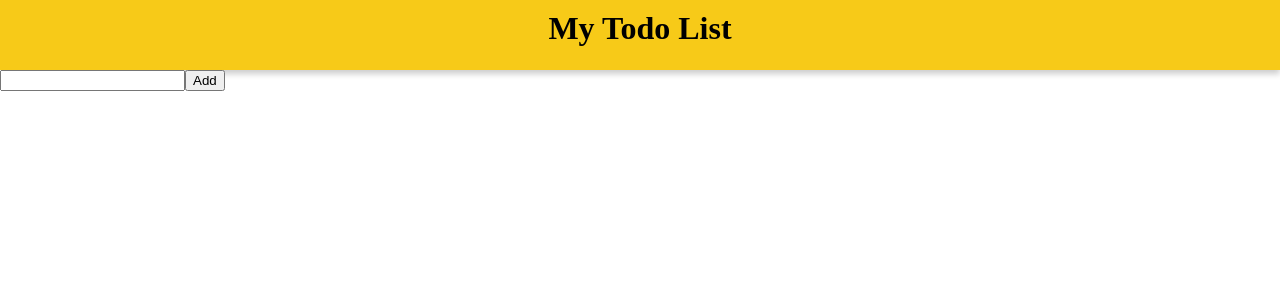
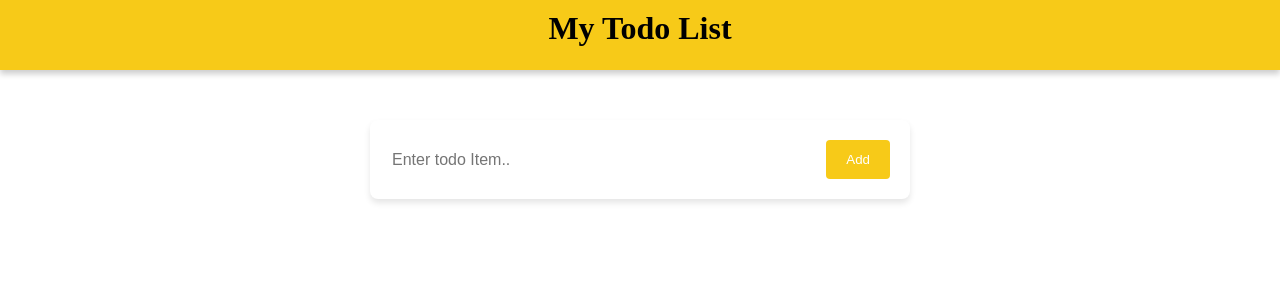
Before and after one commit to NipuniVithana/Todo_Application, a React (Vite) app in the folder todoapp/: page / in a window 1280 px wide. Shown: the top 300 px of the page. Built offline with nearby package versions, Linux system fonts and the light colour scheme.

Commit message:
add styles to form

```diff
--- /dev/null
+++ b/todoapp/src/components/Form.jsx
@@ -0,0 +1,27 @@
+import { useState } from 'react';
+
+import styles from './form.module.css';
+
+export default function Form({todos, setTodos}){
+    const [todo,setTodo] = useState();
+
+
+    function handleSubmit(e){
+        e.preventDefault();
+        setTodos([...todos,todo]);
+        setTodo(" ");
+
+      }
+    return (
+        <form className={styles.todoform} onSubmit={handleSubmit}>
+            <div className={styles.inputContainer}>
+                <input className ={styles.moderninput} onChange={(e)=>setTodo(e.target.value)}
+                value={todo}
+                type = "text"
+                placeholder='Enter todo Item..'
+                />
+                <button className={styles.modernbutton}type="submit">Add</button>
+            </div>
+        </form>
+    )
+}
--- a/todoapp/src/components/Todo.jsx
+++ b/todoapp/src/components/Todo.jsx
@@ -1,27 +1,16 @@
-import React, { useState } from 'react';
+import { useState } from 'react';
 
-import TodoItem from './TodoItem';
+import Form from './Form';
+import TodoList from './TodoList';
 
 function Todo() {
-  const [todo,setTodo] = useState();
+
   const [todos,setTodos] = useState([]);
-  function handleSubmit(e){
-    e.preventDefault();
-    setTodos([...todos,todo]);
-    setTodo(" ");
 
-  }
   return (
     <div>
-        <form onSubmit={handleSubmit}>
-            <input onChange={(e)=>setTodo(e.target.value)}
-            value={todo}
-            type = "text"/>
-            <button type="submit">Add</button>
-        </form>
-        {todos.map((item)=>(
-            <TodoItem key={item} item={item}/>
-            ))}
+        <Form todos={todos} setTodos={setTodos}/>
+        <TodoList todos={todos}/>
     </div>
   )
 }
--- /dev/null
+++ b/todoapp/src/components/TodoList.jsx
@@ -0,0 +1,11 @@
+import TodoItem from './TodoItem';
+
+export default function TodoList({todos}){
+    return (
+        <div>
+          {todos.map((item)=>(
+            <TodoItem key={item} item={item}/>
+            ))}
+        </div>
+    )
+}
--- /dev/null
+++ b/todoapp/src/components/form.module.css
@@ -0,0 +1,33 @@
+.todoform{
+    background-color: white;
+    border-radius: 8px;
+    padding: 20px;
+    width: 500px;
+    margin : 0 auto;
+    margin-top: 50px;
+    box-shadow: 0 4px 6px rgb(0, 0, 0, 0.1);
+
+}
+.moderninput{
+    width: 100%;
+    border: none;
+    display:block;
+    color:black;
+    font-size:16px;
+}
+.moderninput:focus{
+    outline:none;
+}
+.modernbutton{
+    display: inline-block;
+    border: none;
+    border-radius: 4px;
+    background-color: #f7ca18;
+    padding: 12px 20px;
+    color:#ffffff;
+    cursor:pointer;
+
+}
+.inputContainer{
+    display: flex;
+}
```
Also changed, not shown: 1 other file (tests, documents, lock files or other folders).
